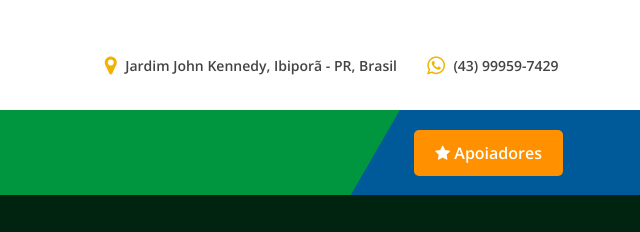
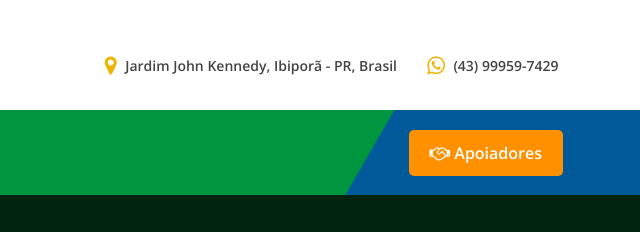
Before and after one commit to amjjk/site, a plain HTML site: page noticias.html in a window 1280 px wide. Shown: the top 232 px of the page, 632-1272 px from the left. Drawn offline with nearby package versions, Linux system fonts and the light colour scheme; no server answers.

Commit message:
Update noticias.html

```diff
--- a/noticias.html
+++ b/noticias.html
@@ -62,7 +62,7 @@
                             </div>
                         </div>
                         <div class="contact">
-                            <a href="apoiadores.html" class="btn associado-btn mt-20" target="_blank" title="Apoiadores (Nova Janela)"><i class="fa fa-star"></i> Apoiadores</a>
+                            <a href="apoiadores.html" class="btn associado-btn mt-20" target="_blank" title="Apoiadores"><i class="fa fa-handshake-o"></i> Apoiadores</a>
                         </div>
                     </nav>
                 </div>
```
